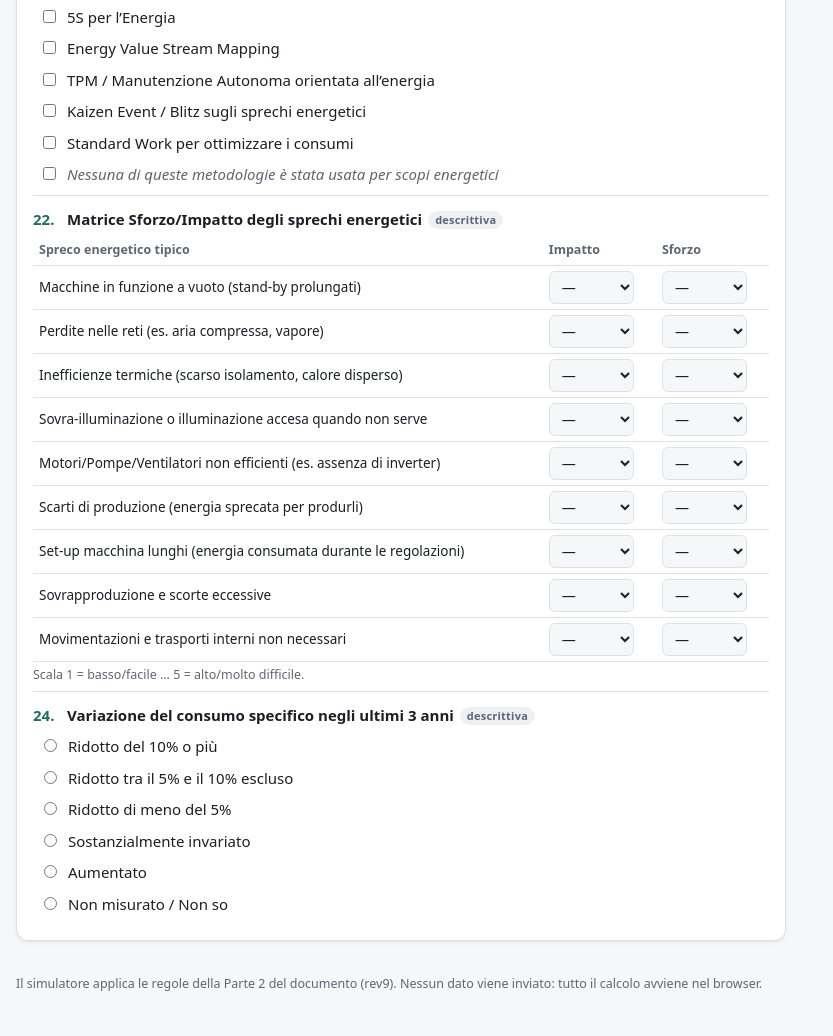
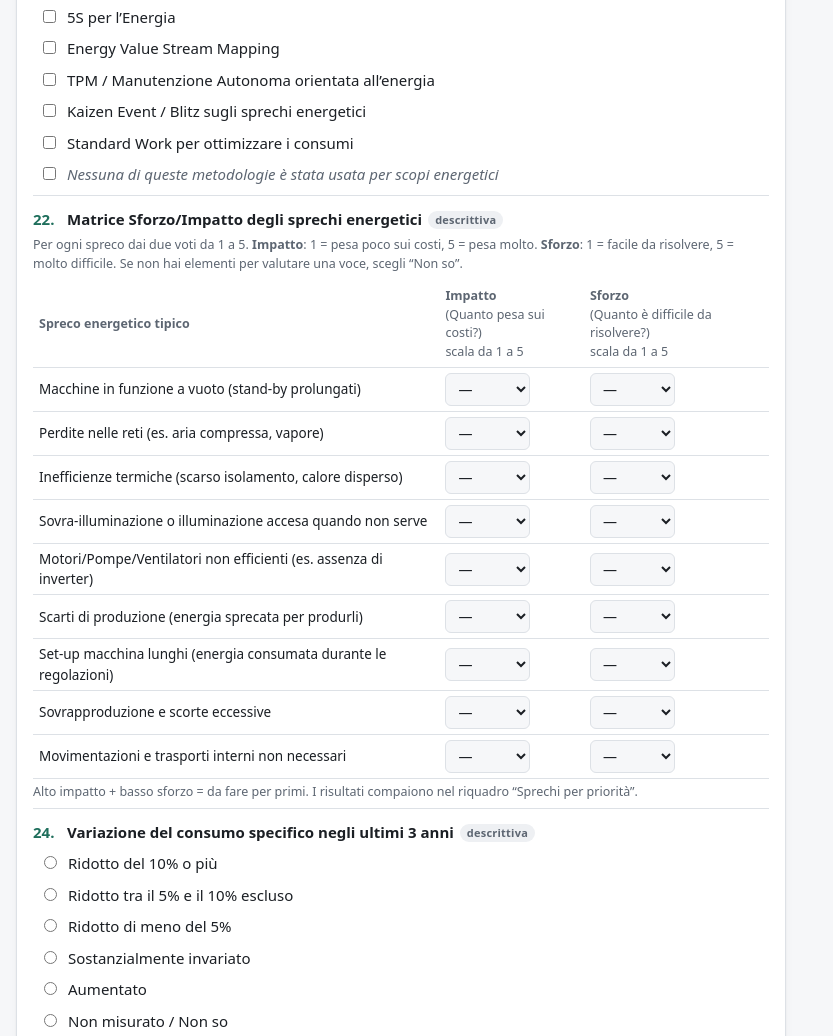
Before and after one commit to filippodecarlo-cloud/simulatore-lmi-gmi, a plain HTML site: page index.html in a window 1280 px wide. Shown: the part 5318-6354 px from the top of the page, without its empty margins (0-833 px from the left). Drawn offline with Linux system fonts and the light colour scheme.

Commit message:
Matrice sforzo/impatto: intestazioni e legenda delle scale spiegate nel simulatore
Co-Authored-By: Claude Sonnet 5.5 <noreply@anthropic.com>

```diff
--- a/index.html
+++ b/index.html
@@ -212,9 +212,10 @@ function buildForm(){
   h += q("19","20.","Pratiche operative regolarmente adottate per controllare i consumi",checks("q19",Q19,"Nessuna di queste pratiche è attualmente in uso"),T_GMI);
   h += q("20","21.","Metodologie Lean applicate con obiettivo energetico",checks("q20",Q20,"Nessuna di queste metodologie è stata usata per scopi energetici"),T_GMI);
   const sel = n => `<select name="${n}"><option value="">—</option>${[1,2,3,4,5].map(v=>`<option>${v}</option>`).join("")}<option value="ns">Non so</option></select>`;
-  let m = `<div class="tblwrap"><table><thead><tr><th>Spreco energetico tipico</th><th class="c">Impatto</th><th class="c">Sforzo</th></tr></thead><tbody>`;
+  let m = `<p class="info" style="margin:0 0 8px">Per ogni spreco dai due voti da 1 a 5. <b>Impatto</b>: 1 = pesa poco sui costi, 5 = pesa molto. <b>Sforzo</b>: 1 = facile da risolvere, 5 = molto difficile. Se non hai elementi per valutare una voce, scegli “Non so”.</p>`;
+  m += `<div class="tblwrap"><table><thead><tr><th>Spreco energetico tipico</th><th class="c">Impatto<br><span style="font-weight:400">(Quanto pesa sui costi?)<br>scala da 1 a 5</span></th><th class="c">Sforzo<br><span style="font-weight:400">(Quanto è difficile da risolvere?)<br>scala da 1 a 5</span></th></tr></thead><tbody>`;
   WASTES.forEach((w,i)=> m += `<tr><td>${esc(w)}</td><td class="c">${sel("q21i_"+i)}</td><td class="c">${sel("q21s_"+i)}</td></tr>`);
-  m += `</tbody></table></div><p class="info">Scala 1 = basso/facile … 5 = alto/molto difficile.</p>`;
+  m += `</tbody></table></div><p class="info">Alto impatto + basso sforzo = da fare per primi. I risultati compaiono nel riquadro “Sprechi per priorità”.</p>`;
   h += q("21","22.","Matrice Sforzo/Impatto degli sprechi energetici",m,T_DESC);
   h += q("23","24.","Variazione del consumo specifico negli ultimi 3 anni",radio("q23",["Ridotto del 10% o più","Ridotto tra il 5% e il 10% escluso","Ridotto di meno del 5%","Sostanzialmente invariato","Aumentato","Non misurato / Non so"]),T_DESC);
   h += `</section>`;
```
